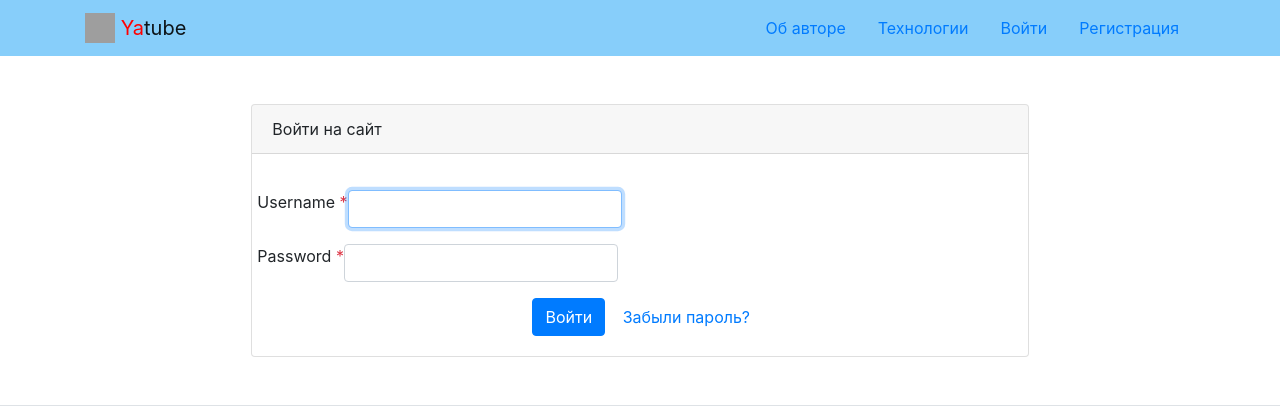
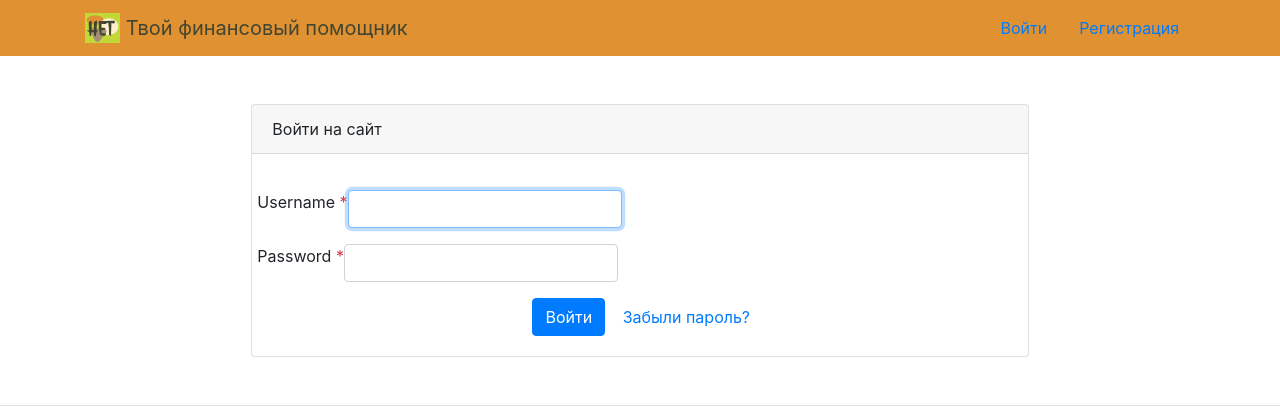
Before and after one commit to sofiiila/HET, a Django app: page /auth/login/ in a window 1280 px wide. Shown: the top 420 px of the page. Run offline with Django 3.2, Linux system fonts and the light colour scheme; some libraries are stand-ins or nearby versions; grey boxes are pictures that could not be loaded.

Commit message:
странички авторизации + немного стиля

```diff
--- a/HET/templates/includes/header.html
+++ b/HET/templates/includes/header.html
@@ -1,26 +1,13 @@
 {% load static %}
 <header>
-  <nav class="navbar navbar-light" style="background-color: lightskyblue">
+  <nav class="navbar" style="background-color: #E09132">
     <div class="container">
       <a class="navbar-brand" href=" ">
-        <img src="{% static 'img/logo.png' %}" width="30" height="30" class="d-inline-block align-top" alt="">
-        <span style="color:red">Ya</span>tube
+        <img src="{% static 'imgs/logo.png' %}" width="35" height="30" class="d-inline-block align-top" alt="">
+        <span style="color:#424530">Твой финансовый помощник</span>
       </a>
-
-      {% comment %}
-      Меню - список пунктов со стандартными классами Bootsrap.
-      Класс nav-pills нужен для выделения активных пунктов
-      {% endcomment %}
       <ul class="nav nav-pills">
         {% with request.resolver_match.view_name as view_name %}
-        <li class="nav-item">
-          <a class="nav-link {% if view_name  == 'about:author' %}active{% endif %}" href="">
-            Об авторе
-          </a>
-        </li>
-        <li class="nav-item">
-          <a class="nav-link {% if view_name  == 'about:tech' %}active{% endif %}" href=" ">Технологии</a>
-        </li>
         {% if user.is_authenticated %}
         <li class="nav-item">
           <a class="nav-link" href=" ">Новая запись</a>
@@ -47,3 +34,9 @@
     </div>
   </nav>
 </header>
+
+
+      {% comment %}
+      Меню - список пунктов со стандартными классами Bootsrap.
+      Класс nav-pills нужен для выделения активных пунктов
+      {% endcomment %}
```
Also changed, not shown: HET/db.sqlite3, HET/static/imgs/logo.png (added).
